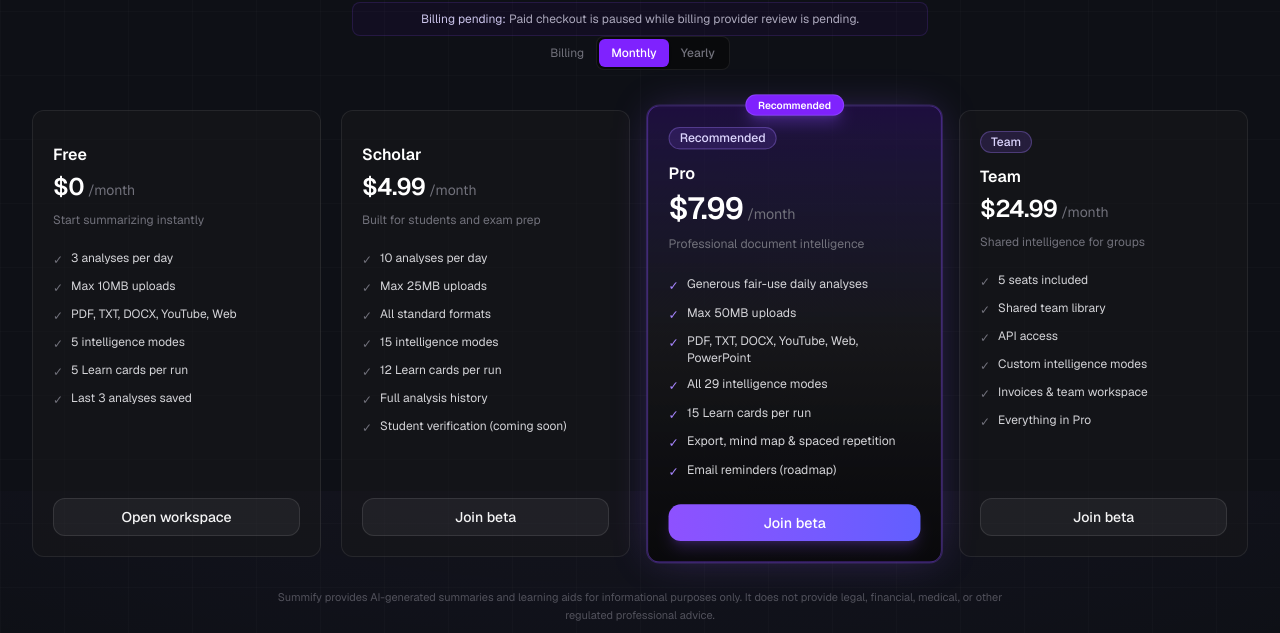
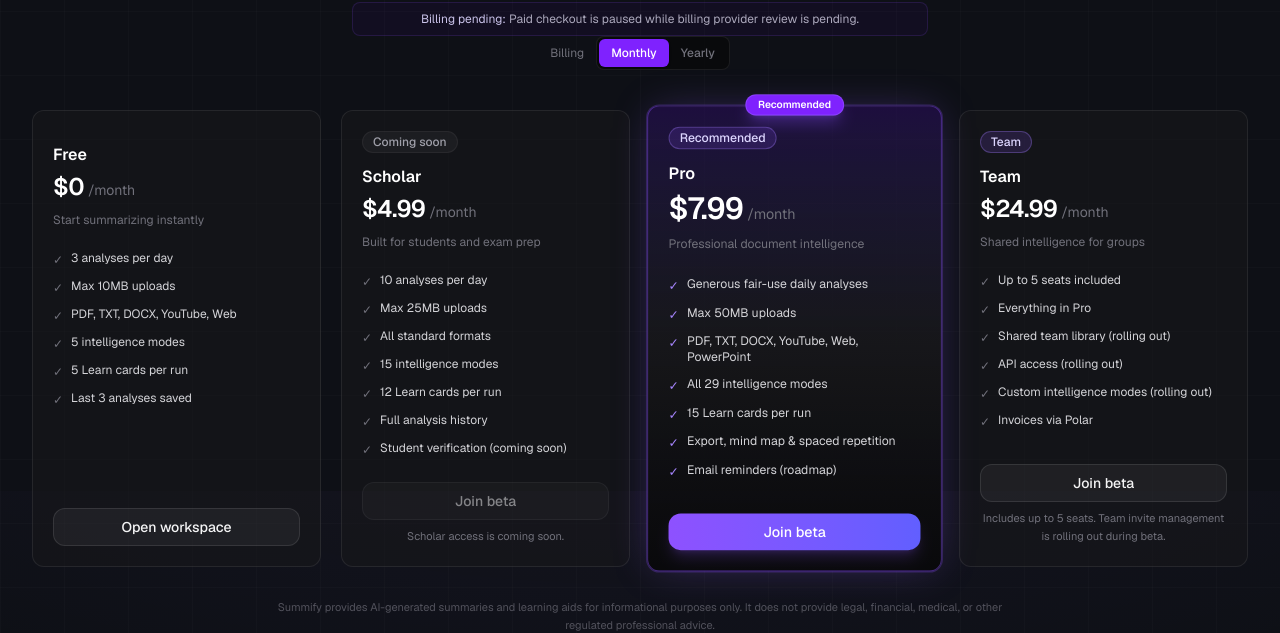
Before and after one commit to mertsavas97-spec/summify-it-web, a Next.js app: page /pricing in a window 1280 px wide. Shown: the part 309-942 px from the top of the page. Built offline with nearby package versions, Linux system fonts and the light colour scheme; no server answers.

Commit message:
Fix checkout integration

```diff
--- a/src/app/account/page.tsx
+++ b/src/app/account/page.tsx
@@ -14,6 +14,7 @@
 import { getBillingProvider, getBillingStatusCopy, isBillingEnabled } from "@/lib/billing/provider";
 import { formatStableDate } from "@/lib/format-date";
 import { isSupabaseConfigured } from "@/lib/supabase/env";
+import { TEAM_ACCOUNT_PLACEHOLDER } from "@/lib/billing/plan-availability";
 import { DEFAULT_PAID_PREVIEW_PLAN } from "@/types/plan";
 import { countUserAnalyses } from "@/server/analyses/countUserAnalyses";
 import { getUserAnalyses } from "@/server/analyses/getUserAnalyses";
@@ -62,6 +63,7 @@
   const showManageBilling =
     polarBillingActive &&
     Boolean(profile?.polar_customer_id || profile?.polar_subscription_id);
+  const isTeamPlan = profile?.plan === "team";
 
   return (
     <article className="mx-auto max-w-lg px-4 py-12 sm:px-6 sm:py-16 lg:px-8">
@@ -125,6 +127,11 @@
           <StatRow label="Billing interval" value={billingInterval} />
           <StatRow label="Renewal date" value={renewalDate} />
         </div>
+        {isTeamPlan ? (
+          <p className="mt-4 rounded-lg border border-violet-500/20 bg-violet-950/20 px-3 py-2.5 text-xs leading-relaxed text-violet-200/90">
+            {TEAM_ACCOUNT_PLACEHOLDER}
+          </p>
+        ) : null}
       </section>
 
       {recentAnalyses.length > 0 && (
--- a/src/app/api/billing/checkout/route.ts
+++ b/src/app/api/billing/checkout/route.ts
@@ -1,6 +1,10 @@
 import { NextResponse } from "next/server";
 import { getOptionalUser } from "@/lib/auth";
 import { createPolarCheckout } from "@/lib/billing/polar/checkout";
+import {
+  isPlanCheckoutEnabled,
+  SCHOLAR_COMING_SOON_MESSAGE,
+} from "@/lib/billing/plan-availability";
 import { polarErrorToResponse } from "@/lib/billing/polar/api-error";
 import { isPolarPlanConfigured } from "@/lib/billing/polar/prices";
 import {
@@ -49,6 +53,20 @@
   }
 
   const provider = getBillingProvider();
+
+  if (!isPlanCheckoutEnabled(planId)) {
+    return NextResponse.json(
+      {
+        success: false,
+        provider,
+        error:
+          planId === "scholar"
+            ? SCHOLAR_COMING_SOON_MESSAGE
+            : "Checkout is not available for this plan yet.",
+      },
+      { status: 403 },
+    );
+  }
 
   try {
     if (provider === "polar") {
--- a/src/components/billing/CheckoutButton.tsx
+++ b/src/components/billing/CheckoutButton.tsx
@@ -8,11 +8,12 @@
   saveCheckoutIntent,
   type CheckoutIntent,
 } from "@/lib/billing/checkout-intent";
+import { isPlanCheckoutEnabled } from "@/lib/billing/plan-availability";
 import { readCheckoutApiError } from "@/lib/billing/polar/api-error";
 import { Button } from "@/components/ui/Button";
 
 type CheckoutButtonProps = {
-  plan: Exclude<PlanId, "beta">;
+  plan: Extract<PlanId, "pro" | "team">;
   interval: BillingInterval;
   label: string;
   variant?: "primary" | "secondary" | "ghost";
@@ -52,6 +53,11 @@
 
   const runCheckout = useCallback(
     async (target: CheckoutIntent) => {
+      if (!isPlanCheckoutEnabled(target.planId)) {
+        devWarn("checkout blocked — plan not available", { planId: target.planId });
+        return;
+      }
+
       if (!shouldCallCheckoutApi(billing)) {
         devWarn("checkout blocked — billing not enabled", {
           provider: billing.provider,
@@ -122,6 +128,8 @@
   );
 
   const startCheckout = useCallback(() => {
+    if (!isPlanCheckoutEnabled(plan)) return;
+
     const intent: CheckoutIntent = {
       planId: plan as CheckoutIntent["planId"],
       interval,
@@ -144,7 +152,7 @@
     if (resumedRef.current || !shouldCallCheckoutApi(billing)) return;
 
     const intent = consumeCheckoutIntent();
-    if (!intent) return;
+    if (!intent || !isPlanCheckoutEnabled(intent.planId)) return;
 
     resumedRef.current = true;
     const timer = window.setTimeout(() => {
--- a/src/components/pricing/PricingCards.tsx
+++ b/src/components/pricing/PricingCards.tsx
@@ -1,6 +1,11 @@
 import { getPricingPlansForInterval } from "@/data/pricingPlans";
 import { getPlanCheckoutLabel } from "@/lib/billing/provider";
-import type { BillingStatusCopy } from "@/types/billing";
+import {
+  getPricingPlanFootnote,
+  isPlanCheckoutEnabled,
+  isScholarCheckoutComingSoon,
+} from "@/lib/billing/plan-availability";
+import type { BillingCheckoutPlanId, BillingStatusCopy } from "@/types/billing";
 import type { BillingInterval } from "@/types/plan";
 import { CheckoutButton } from "@/components/billing/CheckoutButton";
 import { Button } from "@/components/ui/Button";
@@ -11,6 +16,12 @@
   billing: BillingStatusCopy;
 };
 
+function PlanFootnote({ text }: { text: string }) {
+  return (
+    <p className="mt-2 text-center text-[11px] leading-relaxed text-zinc-500">{text}</p>
+  );
+}
+
 export function PricingCards({ interval, billing }: PricingCardsProps) {
   const plans = getPricingPlansForInterval(interval);
 
@@ -18,6 +29,9 @@
     <div className="grid items-stretch gap-4 md:grid-cols-2 xl:grid-cols-4 xl:gap-5">
       {plans.map((plan) => {
         const isPro = plan.highlighted;
+        const footnote = getPricingPlanFootnote(plan.id);
+        const checkoutEnabled =
+          (plan.id === "pro" || plan.id === "team") && isPlanCheckoutEnabled(plan.id);
 
         return (
           <article
@@ -35,7 +49,9 @@
             )}
 
             <div className="flex flex-wrap items-center gap-2">
-              {plan.badge && <Badge variant={plan.comingSoon ? "muted" : "accent"}>{plan.badge}</Badge>}
+              {plan.badge && (
+                <Badge variant={plan.comingSoon ? "muted" : "accent"}>{plan.badge}</Badge>
+              )}
               {plan.savings && (
                 <span className="text-[11px] font-medium text-emerald-400">{plan.savings}</span>
               )}
@@ -70,29 +86,35 @@
               ))}
             </ul>
 
+            <div className="mt-6">
               {plan.id === "free" ? (
                 <Button
                   href={plan.ctaHref ?? "/upload"}
                   variant={isPro ? "primary" : "secondary"}
-                className="mt-6 w-full"
+                  className="w-full"
                   size="md"
                 >
                   {plan.cta}
                 </Button>
-            ) : plan.id === "scholar" || plan.id === "pro" || plan.id === "team" ? (
+              ) : isScholarCheckoutComingSoon(plan.id) ? (
+                <Button type="button" variant="secondary" className="w-full" size="md" disabled>
+                  {getPlanCheckoutLabel("scholar", billing)}
+                </Button>
+              ) : checkoutEnabled ? (
                 <CheckoutButton
-                plan={plan.id}
+                  plan={plan.id as "pro" | "team"}
                   interval={interval}
-                label={getPlanCheckoutLabel(plan.id, billing)}
+                  label={getPlanCheckoutLabel(plan.id as BillingCheckoutPlanId, billing)}
                   variant={isPro ? "primary" : "secondary"}
-                className="mt-6"
                   billing={billing}
                 />
               ) : (
-              <Button href="/upload" variant="secondary" className="mt-6 w-full" size="md">
+                <Button href="/upload" variant="secondary" className="w-full" size="md">
                   Open workspace
                 </Button>
               )}
+              {footnote ? <PlanFootnote text={footnote} /> : null}
+            </div>
           </article>
         );
       })}
--- a/src/components/upload/PipelineStages.tsx
+++ b/src/components/upload/PipelineStages.tsx
@@ -5,7 +5,6 @@
 
 type PipelineStagesProps = {
   activeStage: PipelineStage | null;
-  previewOnly?: boolean;
 };
 
 function stageStatus(
@@ -30,22 +29,10 @@
   skipped: "border-white/[0.04] bg-transparent text-zinc-700",
 };
 
-export function PipelineStages({
-  activeStage,
-  previewOnly = true,
-}: PipelineStagesProps) {
+export function PipelineStages({ activeStage }: PipelineStagesProps) {
   return (
     <div className="space-y-2">
-      <div className="flex items-center justify-between gap-2">
-        <p className="text-xs font-medium text-zinc-400">
-          Intelligence pipeline
-        </p>
-        {previewOnly && (
-          <span className="rounded border border-amber-500/20 bg-amber-950/30 px-1.5 py-0.5 text-[9px] font-medium text-amber-400/90">
-            Preview states · not live
-          </span>
-        )}
-      </div>
+      <p className="text-xs font-medium text-zinc-400">Intelligence pipeline</p>
       <ol className="flex flex-wrap gap-1.5">
         {pipelineStages.map((def, index) => {
           const status = stageStatus(def.stage, activeStage);
--- a/src/data/pricingPlans.ts
+++ b/src/data/pricingPlans.ts
@@ -137,8 +137,10 @@
     name: "Scholar",
     tagline: "Built for students and exam prep",
     description:
-      "More daily analyses, deeper modes, and full analysis history. Student verification coming later.",
+      "More daily analyses, deeper modes, and full analysis history. Checkout opens when student access launches.",
     enforceLimits: true,
+    comingSoon: true,
+    badge: "Coming soon",
     limits: {
       analysesPerDay: 10,
       maxFileSizeMb: 25,
@@ -164,7 +166,7 @@
       "Full analysis history",
       "Student verification (coming soon)",
     ],
-    cta: "Start Scholar",
+    cta: "Coming soon",
     billing: {
       monthly: {
         amountCents: 499,
@@ -242,7 +244,7 @@
     name: "Team",
     tagline: "Shared intelligence for groups",
     description:
-      "Seats, shared library, API access, and custom modes for teams and agencies.",
+      "Up to 5 seats with Pro-level intelligence. Billing is live; team invites and workspace tools roll out during beta.",
     enforceLimits: true,
     comingSoon: false,
     limits: {
@@ -262,12 +264,12 @@
       invoices: true,
     },
     featureBullets: [
-      "5 seats included",
-      "Shared team library",
-      "API access",
-      "Custom intelligence modes",
-      "Invoices & team workspace",
+      "Up to 5 seats included",
       "Everything in Pro",
+      "Shared team library (rolling out)",
+      "API access (rolling out)",
+      "Custom intelligence modes (rolling out)",
+      "Invoices via Polar",
     ],
     badge: "Team",
     cta: "Start Team",
--- /dev/null
+++ b/src/lib/billing/plan-availability.ts
@@ -0,0 +1,24 @@
+import type { BillingCheckoutPlanId } from "@/types/billing";
+
+export const SCHOLAR_COMING_SOON_MESSAGE = "Scholar access is coming soon.";
+
+export const TEAM_PRICING_NOTE =
+  "Includes up to 5 seats. Team invite management is rolling out during beta.";
+
+export const TEAM_ACCOUNT_PLACEHOLDER =
+  "Team workspace and invites are coming soon.";
+
+/** Paid plans that may call `/api/billing/checkout` today. */
+export function isPlanCheckoutEnabled(planId: BillingCheckoutPlanId): boolean {
+  return planId === "pro" || planId === "team";
+}
+
+export function isScholarCheckoutComingSoon(planId: string): boolean {
+  return planId === "scholar";
+}
+
+export function getPricingPlanFootnote(planId: string): string | null {
+  if (planId === "scholar") return SCHOLAR_COMING_SOON_MESSAGE;
+  if (planId === "team") return TEAM_PRICING_NOTE;
+  return null;
+}
--- a/src/lib/billing/provider.ts
+++ b/src/lib/billing/provider.ts
@@ -1,4 +1,8 @@
 import type { BillingCheckoutPlanId, BillingProvider, BillingStatusCopy } from "@/types/billing";
+import {
+  isPlanCheckoutEnabled,
+  isScholarCheckoutComingSoon,
+} from "@/lib/billing/plan-availability";
 import { isPolarConfigured } from "@/lib/billing/polar/config";
 
 const BILLING_PROVIDERS = ["none", "paddle", "lemon", "polar"] as const;
@@ -88,14 +92,22 @@
     return "Join beta";
   }
 
+  if (isScholarCheckoutComingSoon(planId)) {
+    return "Coming soon";
+  }
+
   if (billing.provider === "polar") {
     const labels: Record<BillingCheckoutPlanId, string> = {
-      scholar: "Start Scholar",
+      scholar: "Coming soon",
       pro: "Start Pro",
       team: "Start Team",
     };
     return labels[planId];
   }
 
+  if (!isPlanCheckoutEnabled(planId)) {
+    return "Coming soon";
+  }
+
   return "Continue to checkout";
 }
```
Also changed, not shown: 1 other file (tests, documents, lock files or other folders). Lines whose indentation alone changed are shown as unchanged.
